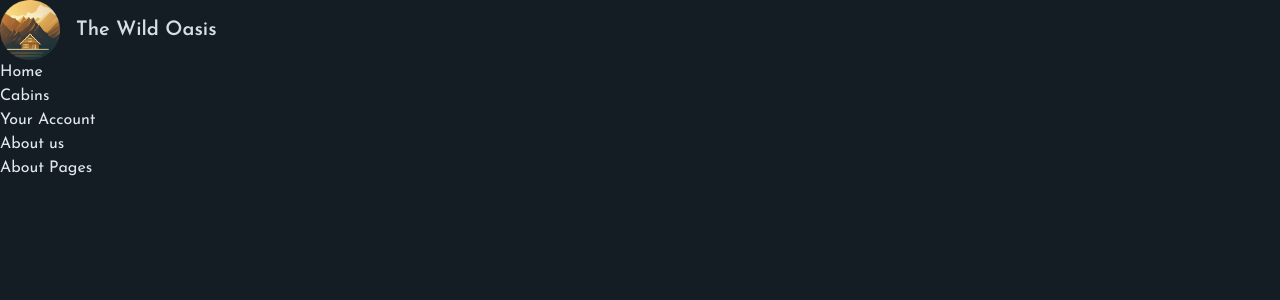
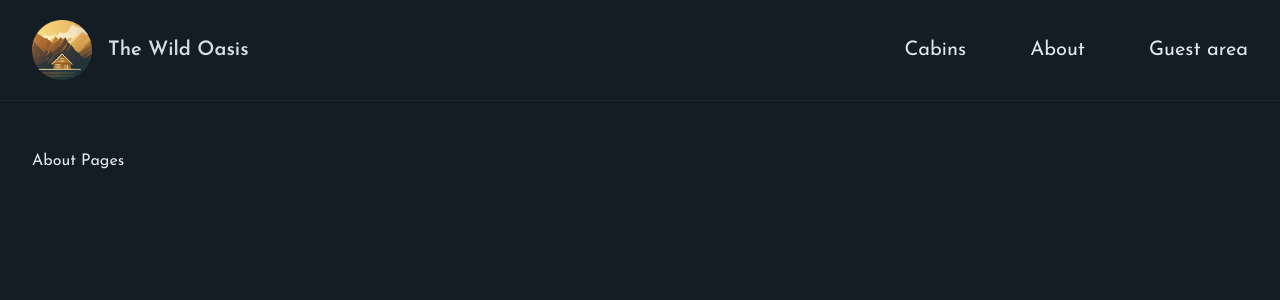
Before and after one commit to burhanudinrabbani666/the-wild-oasis-website, a Next.js app: page /about in a window 1280 px wide. Shown: the top 300 px of the page. Built offline with nearby package versions, Linux system fonts and the light colour scheme.

Commit message:
feat: optimaze navigation

```diff
--- a/notes/02-starting-build-website/06-improve-navigation.md
+++ b/notes/02-starting-build-website/06-improve-navigation.md
@@ -0,0 +1,3 @@
+# Improve Navigation
+
+Next: [Optimizing image](./07-optimizing-image.md)
--- a/src/app/layout.js
+++ b/src/app/layout.js
@@ -1,7 +1,6 @@
 import "./globals.css";
-import Navigation from "@/components/Navigation";
-import Logo from "@/components/Logo";
 import { Josefin_Sans } from "next/font/google";
+import Header from "@/components/Header";
 
 const josefinSans = Josefin_Sans({
   subsets: ["latin"],
@@ -22,14 +21,12 @@
   return (
     <html lang="en">
       <body
-        className={`${josefinSans.className} bg-primary-950 text-primary-50 min-h-screen`}
+        className={`${josefinSans.className} bg-primary-950 text-primary-50 flex min-h-screen flex-col`}
       >
-        <header>
-          <Logo />
-          <Navigation />
-        </header>
-
-        <main>{children}</main>
+        <Header />
+        <div className="flex-1 px-8 py-12">
+          <main className="mx-auto max-w-7xl">{children}</main>
+        </div>
       </body>
     </html>
   );
--- /dev/null
+++ b/src/components/Header.js
@@ -0,0 +1,15 @@
+import Navigation from "@/components/Navigation";
+import Logo from "@/components/Logo";
+
+function Header() {
+  return (
+    <header className="border-primary-900 border-b px-8 py-5">
+      <div className="mx-auto flex max-w-7xl items-center justify-between">
+        <Logo />
+        <Navigation />
+      </div>
+    </header>
+  );
+}
+
+export default Header;
--- a/src/components/Navigation.js
+++ b/src/components/Navigation.js
@@ -2,11 +2,33 @@
 
 export default function Navigation() {
   return (
-    <ul className="flex flex-col">
-      <Link href="/">Home</Link>
-      <Link href="/cabins">Cabins</Link>
-      <Link href="/account">Your Account</Link>
-      <Link href="/about">About us</Link>
-    </ul>
+    <nav className="z-10 text-xl">
+      <ul className="flex items-center gap-16">
+        <li>
+          <Link
+            href="/cabins"
+            className="hover:text-accent-400 transition-colors"
+          >
+            Cabins
+          </Link>
+        </li>
+        <li>
+          <Link
+            href="/about"
+            className="hover:text-accent-400 transition-colors"
+          >
+            About
+          </Link>
+        </li>
+        <li>
+          <Link
+            href="/account"
+            className="hover:text-accent-400 transition-colors"
+          >
+            Guest area
+          </Link>
+        </li>
+      </ul>
+    </nav>
   );
 }
```
